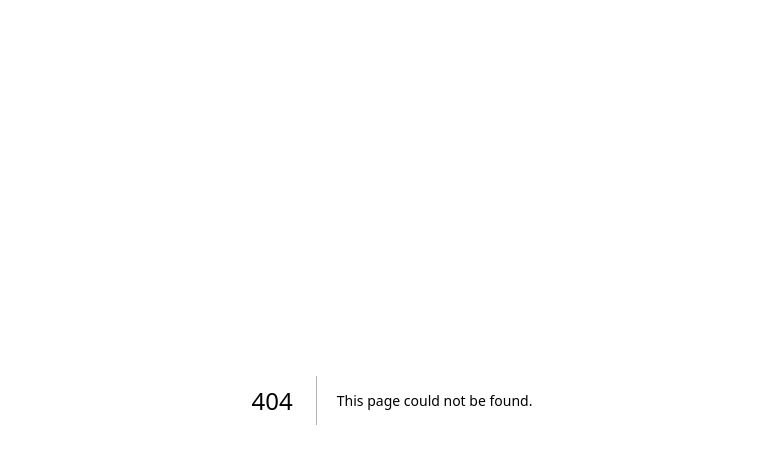
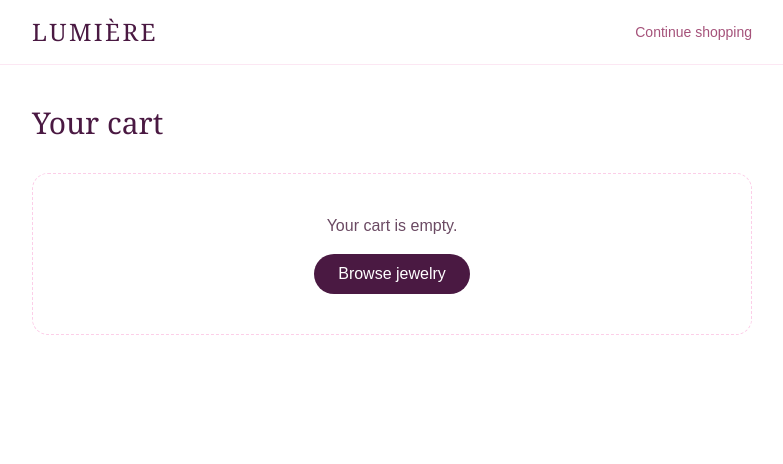
Before and after one commit to Vivian604-gif/jewelry-shop, a Next.js app: page /cart in a window 1280 px wide. Before the commit this address had no page. Shown: the top 464 px of the page, without its empty margins (248-1031 px from the left). Built offline with nearby package versions, Linux system fonts and the light colour scheme.

Commit message:
Add cart

```diff
--- /dev/null
+++ b/app/AddToCartButton.js
@@ -0,0 +1,21 @@
+"use client";
+import { useState } from "react";
+import { useCart } from "./CartContext";
+
+export default function AddToCartButton({ product }) {
+  const { addItem } = useCart();
+  const [added, setAdded] = useState(false);
+
+  return (
+    <button
+      onClick={() => {
+        addItem(product);
+        setAdded(true);
+        setTimeout(() => setAdded(false), 1200);
+      }}
+      className="rounded-full border border-[#4a1942] px-3 py-1 text-xs text-[#4a1942] hover:bg-[#4a1942] hover:text-white"
+    >
+      {added ? "Added ✓" : "Add"}
+    </button>
+  );
+}
--- /dev/null
+++ b/app/CartContext.js
@@ -0,0 +1,58 @@
+"use client";
+import { createContext, useContext, useEffect, useState } from "react";
+
+const CartContext = createContext(null);
+
+export function CartProvider({ children }) {
+  const [items, setItems] = useState([]);
+  const [loaded, setLoaded] = useState(false);
+
+  useEffect(() => {
+    try {
+      const saved = localStorage.getItem("lumiere-cart");
+      if (saved) setItems(JSON.parse(saved));
+    } catch (e) {}
+    setLoaded(true);
+  }, []);
+
+  useEffect(() => {
+    if (!loaded) return;
+    try {
+      localStorage.setItem("lumiere-cart", JSON.stringify(items));
+    } catch (e) {}
+  }, [items, loaded]);
+
+  const addItem = (product) =>
+    setItems((prev) => {
+      const found = prev.find((i) => i.id === product.id);
+      if (found) {
+        return prev.map((i) =>
+          i.id === product.id ? { ...i, quantity: i.quantity + 1 } : i
+        );
+      }
+      return [...prev, { ...product, quantity: 1 }];
+    });
+
+  const setQuantity = (id, quantity) =>
+    setItems((prev) =>
+      quantity <= 0
+        ? prev.filter((i) => i.id !== id)
+        : prev.map((i) => (i.id === id ? { ...i, quantity } : i))
+    );
+
+  const removeItem = (id) => setItems((prev) => prev.filter((i) => i.id !== id));
+  const clearCart = () => setItems([]);
+
+  const count = items.reduce((n, i) => n + i.quantity, 0);
+  const total = items.reduce((n, i) => n + i.price * i.quantity, 0);
+
+  return (
+    <CartContext.Provider
+      value={{ items, addItem, setQuantity, removeItem, clearCart, count, total, loaded }}
+    >
+      {children}
+    </CartContext.Provider>
+  );
+}
+
+export const useCart = () => useContext(CartContext);
--- /dev/null
+++ b/app/CartLink.js
@@ -0,0 +1,15 @@
+"use client";
+import Link from "next/link";
+import { useCart } from "./CartContext";
+
+export default function CartLink() {
+  const { count } = useCart();
+  return (
+    <Link
+      href="/cart"
+      className="rounded-full bg-[#4a1942] px-4 py-2 text-white hover:bg-[#6b2a5f]"
+    >
+      Cart ({count})
+    </Link>
+  );
+}
--- /dev/null
+++ b/app/cart/page.js
@@ -0,0 +1,96 @@
+"use client";
+import Link from "next/link";
+import { useCart } from "../CartContext";
+
+export default function CartPage() {
+  const { items, setQuantity, removeItem, total, loaded } = useCart();
+
+  return (
+    <div className="min-h-screen bg-white text-[#2b1428]">
+      <header className="border-b border-pink-100">
+        <div className="mx-auto max-w-3xl flex items-center justify-between px-6 py-4">
+          <Link href="/" className="font-serif text-2xl tracking-widest text-[#4a1942]">
+            LUMIÈRE
+          </Link>
+          <Link href="/#products" className="text-sm text-[#a5527a] hover:underline">
+            Continue shopping
+          </Link>
+        </div>
+      </header>
+
+      <main className="mx-auto max-w-3xl px-6 py-10">
+        <h1 className="font-serif text-3xl text-[#4a1942]">Your cart</h1>
+
+        {loaded && items.length === 0 && (
+          <div className="mt-8 rounded-2xl border border-dashed border-pink-200 p-10 text-center">
+            <p className="text-[#6b4a63]">Your cart is empty.</p>
+            <Link
+              href="/#products"
+              className="mt-4 inline-block rounded-full bg-[#4a1942] px-6 py-2 text-white"
+            >
+              Browse jewelry
+            </Link>
+          </div>
+        )}
+
+        {items.length > 0 && (
+          <>
+            <ul className="mt-8 divide-y divide-pink-100">
+              {items.map((i) => (
+                <li key={i.id} className="flex items-center gap-4 py-4">
+                  <div className="h-16 w-16 flex-none rounded-xl bg-gradient-to-br from-[#fbeff4] to-[#e9c1d3] flex items-center justify-center text-2xl">
+                    💍
+                  </div>
+                  <div className="flex-1">
+                    <p className="font-medium">{i.name}</p>
+                    <p className="text-sm text-[#a5527a]">${i.price.toLocaleString()}</p>
+                  </div>
+                  <div className="flex items-center gap-2">
+                    <button
+                      onClick={() => setQuantity(i.id, i.quantity - 1)}
+                      className="h-8 w-8 rounded-full border border-pink-200"
+                      aria-label="Decrease quantity"
+                    >
+                      −
+                    </button>
+                    <span className="w-6 text-center">{i.quantity}</span>
+                    <button
+                      onClick={() => setQuantity(i.id, i.quantity + 1)}
+                      className="h-8 w-8 rounded-full border border-pink-200"
+                      aria-label="Increase quantity"
+                    >
+                      +
+                    </button>
+                  </div>
+                  <p className="w-24 text-right font-semibold">
+                    ${(i.price * i.quantity).toLocaleString()}
+                  </p>
+                  <button
+                    onClick={() => removeItem(i.id)}
+                    className="text-sm text-[#6b4a63] hover:text-red-600"
+                  >
+                    Remove
+                  </button>
+                </li>
+              ))}
+            </ul>
+
+            <div className="mt-6 flex items-center justify-between border-t border-pink-100 pt-6">
+              <span className="text-lg">Total</span>
+              <span className="text-2xl font-semibold text-[#4a1942]">
+                ${total.toLocaleString()}
+              </span>
+            </div>
+
+            <Link
+              href="/checkout"
+              className="mt-6 block rounded-full bg-[#4a1942] py-3 text-center text-white hover:bg-[#6b2a5f]"
+            >
+              Proceed to checkout
+            </Link>
+          </>
+        )}
+      </main>
+    </div>
+  );
+}
--- a/app/layout.js
+++ b/app/layout.js
@@ -1,3 +1,4 @@
+import { CartProvider } from "./CartContext";
 import { Geist, Geist_Mono } from "next/font/google";
 import "./globals.css";
 
@@ -22,7 +23,7 @@ export default function RootLayout({ children }) {
       lang="en"
       className={`${geistSans.variable} ${geistMono.variable} h-full antialiased`}
     >
-      <body className="min-h-full flex flex-col">{children}</body>
+      <body className="min-h-full flex flex-col">{<CartProvider>{children}</CartProvider>}</body>
     </html>
   );
 }
--- a/app/page.js
+++ b/app/page.js
@@ -1,5 +1,6 @@
 import { supabase } from "../lib/supabase";
-
+import CartLink from "./CartLink";
+import AddToCartButton from "./AddToCartButton";
 export const revalidate = 60;
 
 const categories = [
@@ -45,9 +46,7 @@ export default async function Home() {
           </nav>
           <div className="flex items-center gap-4 text-sm">
             <button className="hover:text-[#c97b9a]">Sign in</button>
-            <button className="rounded-full bg-[#4a1942] px-4 py-2 text-white hover:bg-[#6b2a5f]">
-              Cart (0)
-            </button>
+            <CartLink />
           </div>
         </div>
       </header>
@@ -109,9 +108,7 @@ export default async function Home() {
               <p className="text-[#a5527a] text-xs">★★★★★</p>
               <div className="mt-2 flex items-center justify-between">
                 <span className="font-semibold">${Number(p.price).toLocaleString()}</span>
-                <button className="rounded-full border border-[#4a1942] px-3 py-1 text-xs text-[#4a1942] hover:bg-[#4a1942] hover:text-white">
-                  Add
-                </button>
+                <AddToCartButton product={{ id: p.id, name: p.name, price: Number(p.price) }} />
               </div>
             </div>
           ))}
```
